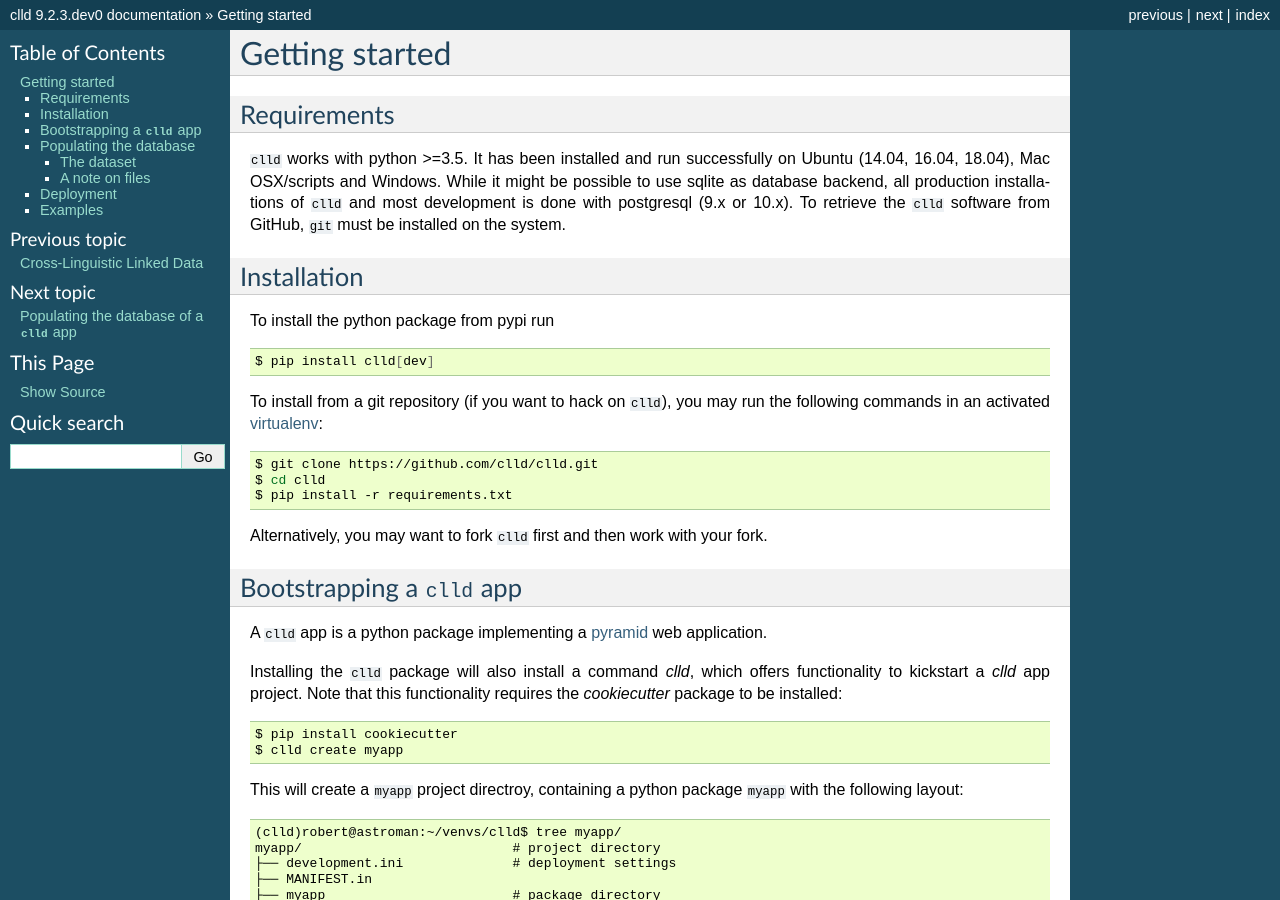
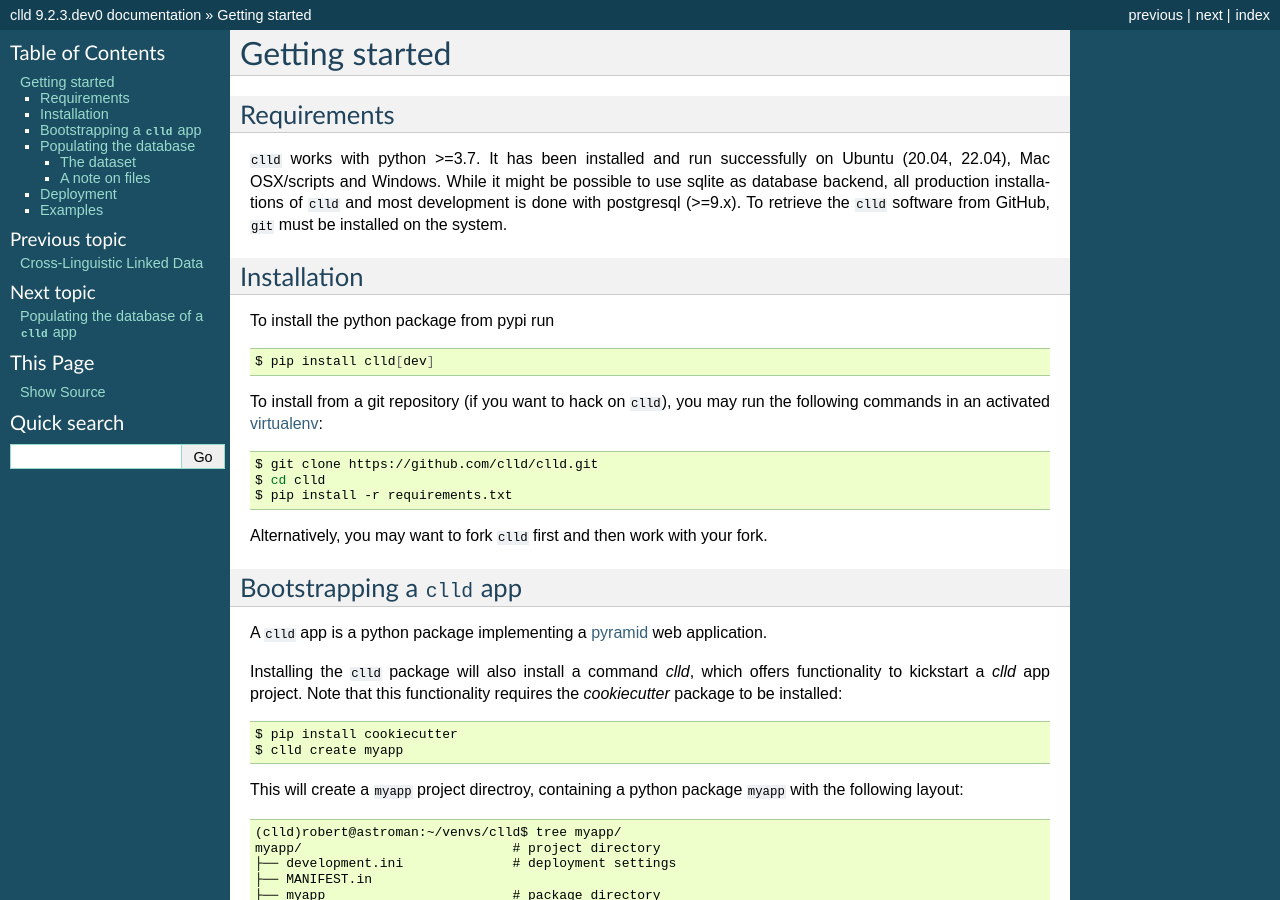
Before and after one commit to clld/clld, a Sphinx documentation site: the page built from docs/tutorial.rst, in a window 1280 px wide and 900 px high. Built offline with Sphinx 7.4.7, drawn with Linux system fonts in a browser that asks for light colours.

Commit message:
updated docs

```diff
--- a/docs/protocols.rst
+++ b/docs/protocols.rst
@@ -18,9 +18,3 @@ OAI-PMH for OLAC
 
 .. automodule:: clld.web.views.olac
     :members:
-
-
-OpenSearch
-~~~~~~~~~~
-
-TODO
--- a/docs/resources.rst
+++ b/docs/resources.rst
@@ -95,7 +95,7 @@ this is the case for the HTML index and detail view.
 
 
 
-Providing custom data for a reources details template
+Providing custom data for a resources details template
 ~~~~~~~~~~~~~~~~~~~~~~~~~~~~~~~~~~~~~~~~~~~~~~~~~~~~~
 
 Since the view rendering a resources details representations is implemented in
--- a/docs/tutorial.rst
+++ b/docs/tutorial.rst
@@ -5,10 +5,10 @@ Getting started
 Requirements
 ~~~~~~~~~~~~
 
-``clld`` works with python >=3.5. It has been installed and run successfully on
-Ubuntu (14.04, 16.04, 18.04), Mac OSX/scripts and Windows.
+``clld`` works with python >=3.7. It has been installed and run successfully on
+Ubuntu (20.04, 22.04), Mac OSX/scripts and Windows.
 While it might be possible to use sqlite as database backend, all production installations
-of ``clld`` and most development is done with postgresql (9.x or 10.x).
+of ``clld`` and most development is done with postgresql (>=9.x).
 To retrieve the ``clld`` software from GitHub, ``git`` must be installed on the system.
 
 .. _install:
```
Also changed, not shown: docs/db.rst (+0 -13 lines), docs/extending.rst (+2 -8 lines), docs/index.rst (+3 -4 lines), docs/tools.rst (deleted, +0 -17 lines).
